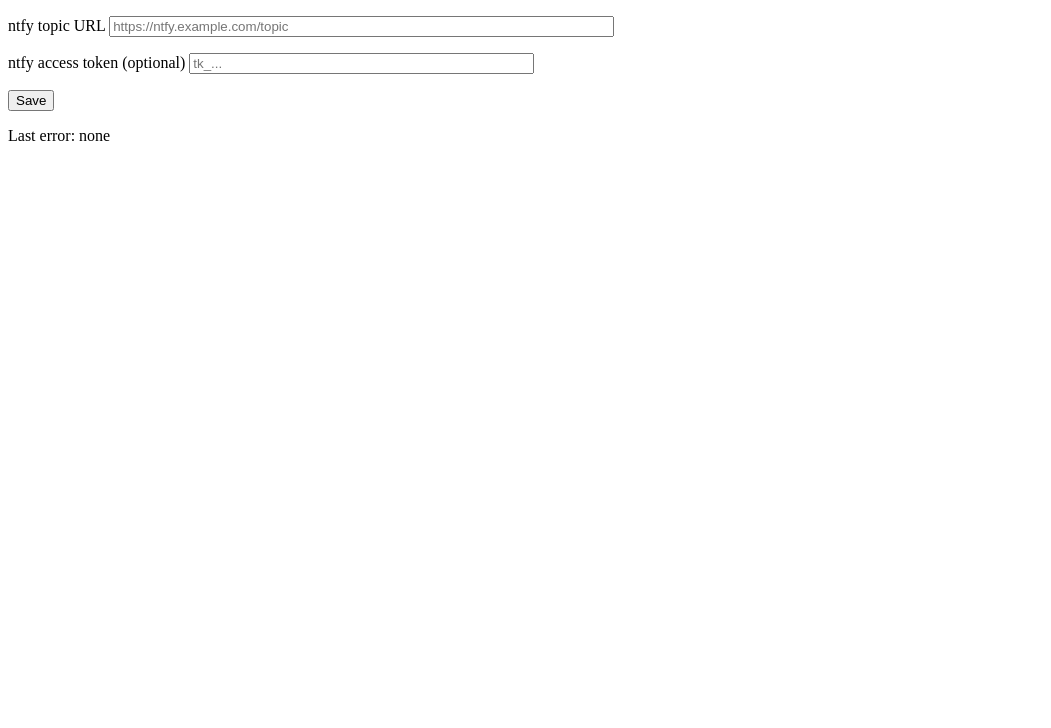
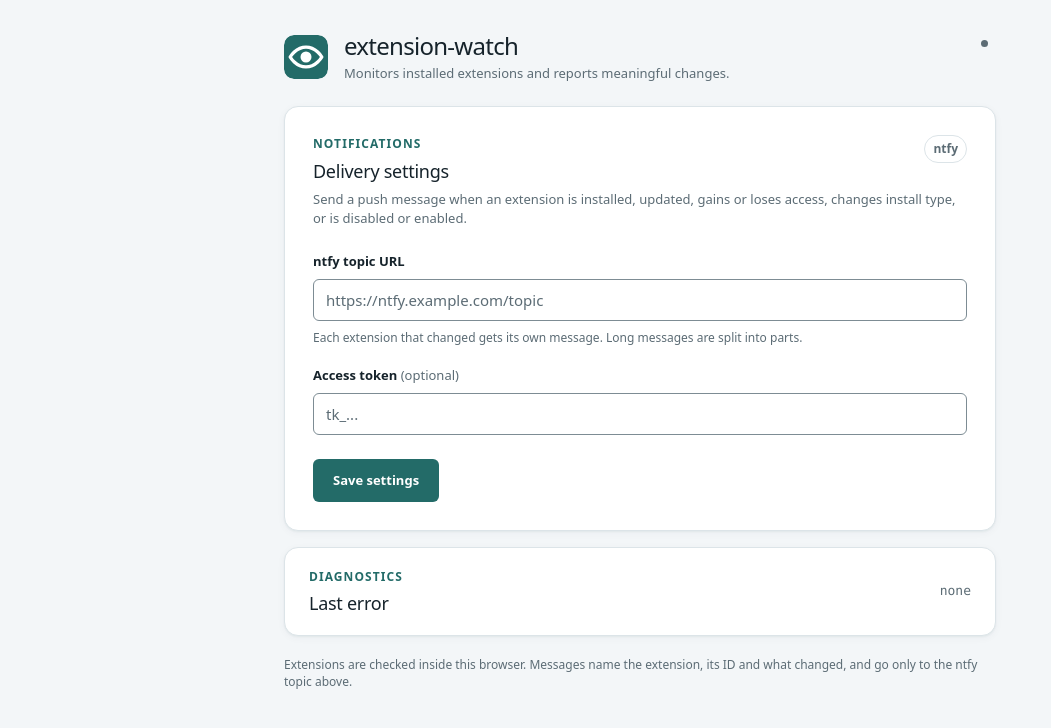
Before and after one commit to TakashiAihara/extension-watch, a browser extension: page extension/options.html in a window 1280 px wide. Shown: the whole page, without its empty margins (0-1051 px from the left). Drawn offline with Linux system fonts and the light colour scheme.

Commit message:
feat: redesign the options page and add icons (#11)
* feat: redesign the options page and add icons

The options page gets the layout chosen from a v0 mock: a header with the
watch state, a settings card, and the last error. Colors, spacing and type
sizes are CSS variables with a dark theme from prefers-color-scheme, and
the page loads no fonts or remote resources.

The icon is one SVG rendered to the 16/32/48/128 PNGs the manifest and the
Chrome Web Store need, by scripts/render-icons.ts.

sid: M4P5NF
Co-Authored-By: Claude Opus 5.5 <noreply@anthropic.com>

* fix: address review of the options page redesign

- The header says Error while the policy cannot be read, and Not
  configured (not Error) when no URL is set.
- A policy change reloads the page; only local storage changes are
  applied in place.
- Muted text, input borders and placeholders meet WCAG AA contrast.
- The header state is announced, and the URL help is linked to its input.
- The copy matches what is sent.
- The 128 px icon keeps 16 px of transparent padding, as the Chrome Web
  Store asks.
- The icon test checks icons and action.default_icon separately.

sid: M4P5NF
Co-Authored-By: Claude Opus 5.5 <noreply@anthropic.com>

* fix: an unreadable policy makes the header say Error even with no saved URL

The policy may hold the URL, so an unreadable policy is checked before the
missing URL. The copy no longer lists fields the message does not always
carry, and the tests pin the policy error, the local-only listener and the
action icon keys.

sid: M4P5NF
Co-Authored-By: Claude Opus 5.5 <noreply@anthropic.com>

* chore: tighten comments, copy and test cleanup from the third review

sid: M4P5NF
Co-Authored-By: Claude Opus 5.5 <noreply@anthropic.com>

* test: wait for the background check before setting lastError; close the browser on render failure

sid: M4P5NF
Co-Authored-By: Claude Opus 5.5 <noreply@anthropic.com>

---------

Co-authored-by: Claude Opus 5.5 <noreply@anthropic.com>

```diff
--- /dev/null
+++ b/extension/options.css
@@ -0,0 +1,116 @@
+:root {
+  color-scheme: light;
+  --bg: #f3f6f8;
+  --surface: #ffffff;
+  --surface-subtle: #f8fafb;
+  --ink: #16232b;
+  --muted: #5c6c75;
+  --field-border: #7d8c94;
+  --line: #dce4e8;
+  --line-strong: #c8d3d8;
+  --brand: #236b68;
+  --brand-dark: #185451;
+  --positive: #28705b;
+  --positive-soft: #e4f1ec;
+  --danger: #b3261e;
+  --danger-soft: #f9e4e2;
+  --focus: #137d9b;
+  --space-1: 0.25rem;
+  --space-2: 0.5rem;
+  --space-3: 0.75rem;
+  --space-4: 1rem;
+  --space-5: 1.25rem;
+  --space-6: 1.5rem;
+  --space-7: 1.75rem;
+  --space-8: 2rem;
+  --radius-sm: 0.375rem;
+  --radius-md: 0.625rem;
+  --radius-lg: 0.875rem;
+  --radius-pill: 999px;
+  --text-xs: 0.75rem;
+  --text-sm: 0.8125rem;
+  --text-base: 0.9375rem;
+  --text-lg: 1.125rem;
+  --text-xl: 1.5rem;
+  --shadow: 0 2px 8px rgba(29, 54, 64, 0.04), 0 1px 2px rgba(29, 54, 64, 0.05);
+  --mono: ui-monospace, SFMono-Regular, Menlo, Consolas, monospace;
+}
+
+@media (prefers-color-scheme: dark) {
+  :root {
+    color-scheme: dark;
+    --bg: #121a1e;
+    --surface: #1b262b;
+    --surface-subtle: #202d32;
+    --ink: #e4ecef;
+    --muted: #a7b7bd;
+    --field-border: #62777f;
+    --line: #304047;
+    --line-strong: #40535b;
+    --brand: #72c6bd;
+    --brand-dark: #9bddd6;
+    --positive: #83d3b7;
+    --positive-soft: #1e3933;
+    --danger: #f2a49e;
+    --danger-soft: #3d2423;
+    --focus: #65c5df;
+    --shadow: 0 2px 8px rgba(0, 0, 0, 0.16);
+  }
+}
+
+* { box-sizing: border-box; }
+body { margin: 0; background: var(--bg); color: var(--ink); font: var(--text-base) / 1.45 system-ui, -apple-system, "Segoe UI", sans-serif; }
+button, input { font: inherit; }
+button:focus-visible, input:focus-visible { outline: 3px solid var(--focus); outline-offset: 2px; }
+h1, h2, p { margin: 0; }
+h1 { font-size: var(--text-xl); font-weight: 500; letter-spacing: -0.03em; line-height: 1.15; }
+h2 { font-size: var(--text-lg); font-weight: 500; letter-spacing: -0.015em; line-height: 1.2; }
+
+.page { width: min(100%, 760px); margin: 0 auto; padding: var(--space-8) var(--space-6); }
+.page-header { display: flex; align-items: flex-start; justify-content: space-between; gap: var(--space-5); margin-bottom: var(--space-6); }
+.brand { display: flex; align-items: center; gap: var(--space-4); }
+.brand-icon { flex: none; border-radius: var(--radius-md); }
+.brand p { margin-top: var(--space-1); color: var(--muted); font-size: var(--text-sm); }
+
+.state { display: flex; align-items: center; gap: var(--space-2); padding-top: var(--space-2); font-size: var(--text-sm); font-weight: 650; white-space: nowrap; color: var(--muted); }
+.state-dot { width: 7px; height: 7px; border-radius: 50%; background: currentColor; }
+.state[data-state="watching"] { color: var(--positive); }
+.state[data-state="watching"] .state-dot { box-shadow: 0 0 0 3px var(--positive-soft); }
+.state[data-state="error"] { color: var(--danger); }
+.state[data-state="error"] .state-dot { box-shadow: 0 0 0 3px var(--danger-soft); }
+
+.card { border: 1px solid var(--line); border-radius: var(--radius-lg); background: var(--surface); box-shadow: var(--shadow); }
+.settings { padding: var(--space-7); }
+.card-heading { display: flex; align-items: flex-start; justify-content: space-between; gap: var(--space-4); }
+.eyebrow { margin-bottom: var(--space-2); color: var(--brand); font-size: var(--text-xs); font-weight: 750; letter-spacing: 0.09em; text-transform: uppercase; }
+.card-intro { margin: var(--space-2) 0 var(--space-6); color: var(--muted); font-size: var(--text-sm); }
+.pill { border: 1px solid var(--line); border-radius: var(--radius-pill); padding: var(--space-1) var(--space-2); color: var(--muted); font-size: var(--text-xs); font-weight: 650; }
+
+.field + .field { margin-top: var(--space-5); }
+label { display: block; font-size: var(--text-sm); font-weight: 650; }
+label span { color: var(--muted); font-weight: 450; }
+input { width: 100%; height: 42px; margin-top: var(--space-2); border: 1px solid var(--field-border); border-radius: var(--radius-sm); padding: 0 var(--space-3); background: var(--surface); color: var(--ink); }
+input::placeholder { color: var(--muted); }
+input:disabled { background: var(--surface-subtle); color: var(--muted); cursor: not-allowed; }
+.help { display: block; margin-top: var(--space-2); color: var(--muted); font-size: var(--text-xs); }
+
+.actions { display: flex; flex-wrap: wrap; align-items: center; gap: var(--space-4); margin-top: var(--space-6); }
+.primary { border: 0; border-radius: var(--radius-sm); padding: var(--space-3) var(--space-5); background: var(--brand); color: var(--surface); font-size: var(--text-sm); font-weight: 700; cursor: pointer; }
+.primary:hover:not(:disabled) { background: var(--brand-dark); }
+.primary:disabled { opacity: 0.45; cursor: not-allowed; }
+.status { color: var(--muted); font-size: var(--text-sm); }
+.status[data-kind="saved"] { color: var(--positive); font-weight: 650; }
+.status[data-kind="error"] { color: var(--danger); }
+.status[data-kind="policy"] { flex-basis: 100%; border: 1px solid var(--line-strong); border-radius: var(--radius-md); padding: var(--space-4); background: var(--surface-subtle); color: var(--ink); font-weight: 650; }
+
+.diagnostics { display: flex; align-items: center; justify-content: space-between; gap: var(--space-4); margin-top: var(--space-4); padding: var(--space-5) var(--space-6); }
+.mono { color: var(--muted); font-family: var(--mono); font-size: var(--text-sm); overflow-wrap: anywhere; text-align: right; }
+.note { margin-top: var(--space-5); color: var(--muted); font-size: var(--text-xs); }
+
+@media (max-width: 620px) {
+  .page { padding: var(--space-6) var(--space-4); }
+  .page-header { flex-direction: column; }
+  .settings { padding: var(--space-5); }
+  .diagnostics { flex-direction: column; align-items: flex-start; }
+  .mono { text-align: left; }
+}
--- a/extension/options.html
+++ b/extension/options.html
@@ -1,19 +1,54 @@
 <!doctype html>
+<html lang="en">
 <meta charset="utf-8" />
+<meta name="viewport" content="width=device-width, initial-scale=1" />
 <title>extension-watch</title>
-<p>
-  <label>
-    ntfy topic URL
-    <input id="url" type="url" size="60" pattern="https?://.+" placeholder="https://ntfy.example.com/topic" />
-  </label>
-</p>
-<p>
-  <label>
-    ntfy access token (optional)
-    <input id="token" type="password" size="40" autocomplete="off" placeholder="tk_..." />
-  </label>
-</p>
-<button id="save">Save</button>
-<p id="status"></p>
-<p>Last error: <span id="error"></span></p>
+<link rel="icon" href="icons/icon-32.png" />
+<link rel="stylesheet" href="options.css" />
+<main class="page">
+  <header class="page-header">
+    <div class="brand">
+      <img class="brand-icon" src="icons/icon.svg" alt="" width="44" height="44" />
+      <div>
+        <h1>extension-watch</h1>
+        <p>Monitors installed extensions and reports meaningful changes.</p>
+      </div>
+    </div>
+    <p id="state" class="state" data-state="unset" aria-live="polite"><span class="state-dot"></span><span id="state-text"></span></p>
+  </header>
+
+  <section class="card settings" aria-labelledby="delivery-heading">
+    <div class="card-heading">
+      <div>
+        <p class="eyebrow">Notifications</p>
+        <h2 id="delivery-heading">Delivery settings</h2>
+      </div>
+      <span class="pill">ntfy</span>
+    </div>
+    <p class="card-intro">Send a push message when an extension is installed, updated, gains or loses access, changes install type, or is disabled or enabled.</p>
+    <div class="field">
+      <label for="url">ntfy topic URL</label>
+      <input id="url" type="url" pattern="https?://.+" placeholder="https://ntfy.example.com/topic" aria-describedby="url-help" />
+      <span id="url-help" class="help">Each extension that changed gets its own message. Long messages are split into parts.</span>
+    </div>
+    <div class="field">
+      <label for="token">Access token <span>(optional)</span></label>
+      <input id="token" type="password" autocomplete="off" placeholder="tk_..." />
+    </div>
+    <div class="actions">
+      <button id="save" class="primary">Save settings</button>
+      <p id="status" class="status" aria-live="polite"></p>
+    </div>
+  </section>
+
+  <section class="card diagnostics" aria-labelledby="error-heading">
+    <div>
+      <p class="eyebrow">Diagnostics</p>
+      <h2 id="error-heading">Last error</h2>
+    </div>
+    <span id="error" class="mono"></span>
+  </section>
+
+  <p class="note">Extensions are checked inside this browser. Messages name the extension, its ID and what changed, and go only to the ntfy topic above.</p>
+</main>
 <script type="module" src="options.js"></script>
--- a/extension/options.js
+++ b/extension/options.js
@@ -5,14 +5,33 @@ const token = document.getElementById("token");
 const status = document.getElementById("status");
 const error = document.getElementById("error");
 
-const { ntfyUrl, ntfyToken, lastError } = await chrome.storage.local.get(["ntfyUrl", "ntfyToken", "lastError"]);
-url.value = ntfyUrl ?? "";
-token.value = ntfyToken ?? "";
-error.textContent = lastError ?? "none";
+const state = document.querySelector("#state");
+const stateText = document.querySelector("#state-text");
+
+const show = (text, kind = "") => {
+  status.textContent = text;
+  status.dataset.kind = kind;
+};
+
+const STATES = { watching: "Watching", unset: "Not configured", error: "Error" };
+// Changes are held while the policy cannot be read, and that policy may hold the URL, so it comes first.
+// With no URL set, Not configured is the first thing to fix, so it wins over a stored last error.
+const renderState = () => {
+  const key = policyError ? "error" : !configured ? "unset" : lastError ? "error" : "watching";
+  state.dataset.state = key;
+  stateText.textContent = STATES[key];
+};
+
+const stored = await chrome.storage.local.get(["ntfyUrl", "ntfyToken", "lastError"]);
+url.value = stored.ntfyUrl ?? "";
+token.value = stored.ntfyToken ?? "";
+error.textContent = stored.lastError ?? "none";
 
 // A URL pushed by policy wins, so the page shows it and does not offer settings that would not apply.
+let policyError = false;
 const managed = await readManaged().catch((err) => {
-  status.textContent = `Cannot read the policy: ${err.message}`;
+  policyError = true;
+  show(`Cannot read the policy: ${err.message}`, "error");
   return {};
 });
 if (managed.ntfyUrl) {
@@ -20,22 +39,33 @@ if (managed.ntfyUrl) {
   token.value = "";
   token.placeholder = managed.ntfyToken ? "Set by your administrator" : "";
   for (const el of [url, token, document.querySelector("#save")]) el.disabled = true;
-  status.textContent = "Set by your administrator through policy";
+  show("Set by your administrator through policy", "policy");
 }
+let configured = Boolean(managed.ntfyUrl || stored.ntfyUrl);
+let lastError = stored.lastError;
+renderState();
 
-chrome.storage.onChanged.addListener((changes) => {
-  if (changes.lastError) error.textContent = changes.lastError.newValue ?? "none";
+chrome.storage.onChanged.addListener((changes, area) => {
+  // The page was laid out for the policy read at load, so a policy change needs a fresh read.
+  if (area === "managed") return location.reload();
+  if (area !== "local") return;
+  if (changes.lastError) {
+    lastError = changes.lastError.newValue;
+    error.textContent = lastError ?? "none";
+  }
+  if (changes.ntfyUrl) configured = Boolean(managed.ntfyUrl || changes.ntfyUrl.newValue);
+  if (changes.lastError || changes.ntfyUrl) renderState();
 });
 
 document.getElementById("save").addEventListener("click", async () => {
-  if (!url.value || !url.checkValidity()) return (status.textContent = "Enter an http(s) URL");
+  if (!url.value || !url.checkValidity()) return show("Enter an http(s) URL", "error");
   const parsed = new URL(url.value);
   const t = token.value.trim();
   const problem = tokenProblem(url.value, t);
-  if (problem) return (status.textContent = problem);
+  if (problem) return show(problem, "error");
   // Host permission for the ntfy origin only, so the POST does not depend on the server's CORS headers.
   const granted = await chrome.permissions.request({ origins: [`${parsed.origin}/*`] });
-  if (!granted) return (status.textContent = "Permission for the ntfy origin was not granted");
+  if (!granted) return show("Permission for the ntfy origin was not granted", "error");
   await chrome.storage.local.set({ ntfyUrl: url.value, ntfyToken: t });
-  status.textContent = "Saved";
+  show("Saved", "saved");
 });
```
Also changed, not shown: scripts/render-icons.ts (added, +21 -0 lines), tests/e2e.test.ts (+81 -5 lines), tests/manifest.test.ts (+15 -0 lines), README.md, extension/icons/icon-128.png (added), extension/icons/icon-16.png (added), extension/icons/icon-32.png (added), extension/icons/icon-48.png (added), extension/icons/icon.svg (added), extension/manifest.json.
